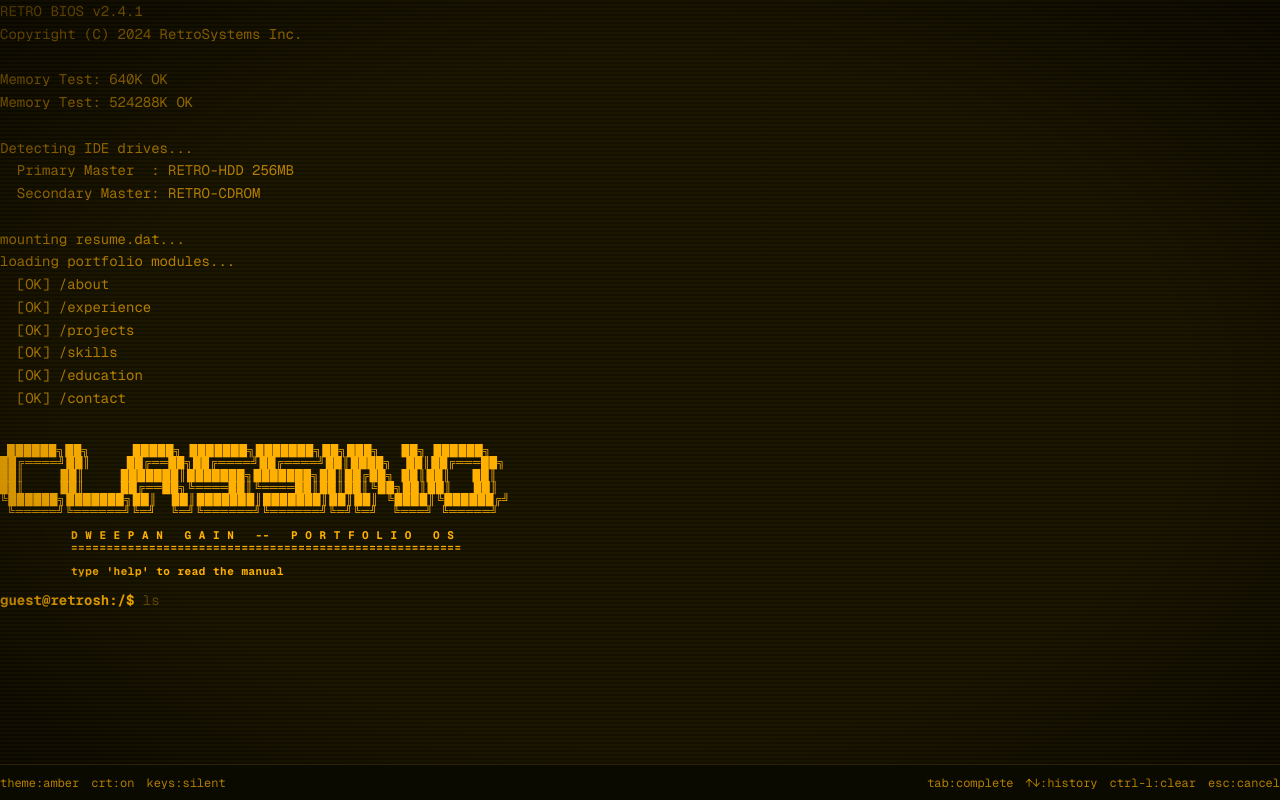
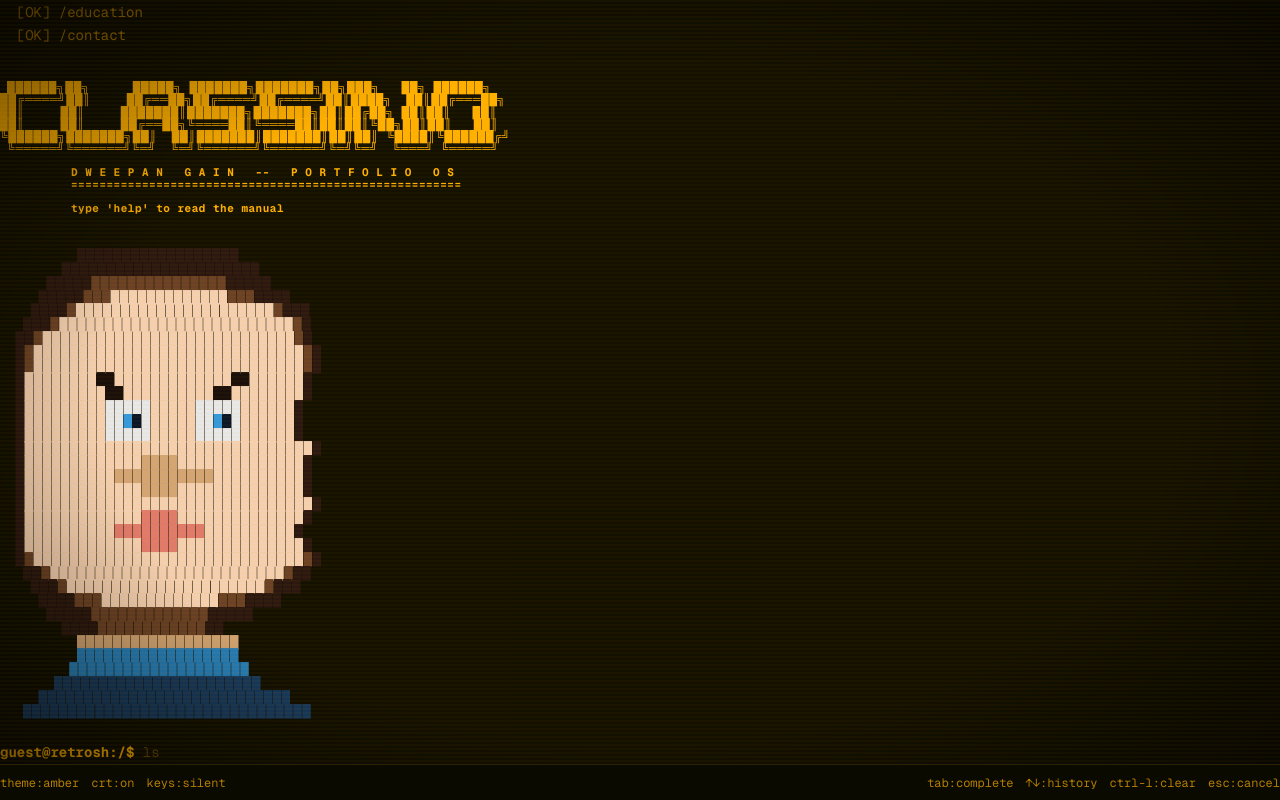
Before and after one commit to Markes10/Markes10, a Next.js app: page / in a window 1280 px wide. Built offline with nearby package versions, Linux system fonts and the light colour scheme.

Commit message:
9d968dd7-e077-4738-aea0-fb034e5e9b9d

```diff
--- a/src/components/Terminal.tsx
+++ b/src/components/Terminal.tsx
@@ -4,6 +4,7 @@ import { useState, useEffect, useRef, useCallback, useMemo } from 'react';
 import { OutputLine, ThemeName, ThemeColors } from '@/lib/terminal/types';
 import { fileSystem } from '@/lib/terminal/fileSystem';
 import { executeCommand, getTabCompletion, getGhostText } from '@/lib/terminal/commands';
+import { createProfileArtHTML } from '@/lib/terminal/profileArt';
 
 const THEMES: Record<ThemeName, ThemeColors> = {
   amber: {
@@ -310,7 +311,16 @@ export default function Terminal() {
       const doneT = setTimeout(() => {
         setIsBooting(false);
         setBootDone(true);
+        // Show colorful profile art after boot
+        setTimeout(() => {
+          setOutput(prev => [
+            ...prev,
+            { id: `profile-${Date.now()}`, content: '', type: 'output' },
+            { id: `profile-art-${Date.now()}`, content: createProfileArtHTML(), type: 'html' },
+            { id: `profile-end-${Date.now()}`, content: '', type: 'output' },
+          ]);
           setTimeout(() => termRef.current?.focus(), 50);
+        }, 200);
       }, bannerLines.length * 15 + 300);
       timeouts.push(doneT);
     }, 4000);
@@ -366,6 +376,14 @@ export default function Terminal() {
       }}>
         {/* Output */}
         {output.map(line => (
+          line.type === 'html' ? (
+            <div
+              key={line.id}
+              className="whitespace-pre"
+              style={{ lineHeight: '1.15', fontSize: '12px', letterSpacing: '0.5px' }}
+              dangerouslySetInnerHTML={{ __html: line.content }}
+            />
+          ) : (
             <div key={line.id} className="whitespace-pre-wrap break-all" style={{
               color: line.type === 'error' ? colors.accent
                 : line.type === 'input' ? colors.textDim
@@ -377,6 +395,7 @@ export default function Terminal() {
               lineHeight: line.type === 'banner' ? '1.1' : undefined,
               letterSpacing: line.type === 'banner' ? '0.5px' : undefined,
             }}>{line.content || '\u00A0'}</div>
+          )
         ))}
 
         {/* Input line */}
--- a/src/lib/terminal/commands.ts
+++ b/src/lib/terminal/commands.ts
@@ -1,4 +1,5 @@
 import { CommandContext, FSNode, OutputLine, ThemeName } from './types';
+import { createProfileArtHTML } from './profileArt';
 
 let idCounter = 0;
 const uid = () => `line-${++idCounter}-${Date.now()}`;
@@ -63,6 +64,7 @@ export function executeCommand(
     clear: cmdClear,
     help: cmdHelp,
     projects: cmdProjects,
+    profile: cmdProfile,
   };
 
   const handler = commands[cmd];
@@ -112,11 +114,21 @@ function cmdCat(args: string[], ctx: CommandContext): OutputLine[] {
 
 function cmdWhoami(_args: string[], _ctx: CommandContext): OutputLine[] {
   return [
+    { id: uid(), content: createProfileArtHTML(), type: 'html' },
     { id: uid(), content: '', type: 'output' },
     { id: uid(), content: '  Name:     Dweepan Gain', type: 'output' },
     { id: uid(), content: '  Title:    AI/ML Engineer', type: 'output' },
     { id: uid(), content: '  Location: Vasco Da Gama, Goa, India', type: 'output' },
     { id: uid(), content: '  Pitch:    Building intelligent systems at the intersection of AI and software engineering.', type: 'output' },
+    { id: uid(), content: '', type: 'output' },
+  ];
+}
+
+function cmdProfile(_args: string[], _ctx: CommandContext): OutputLine[] {
+  return [
+    { id: uid(), content: createProfileArtHTML(), type: 'html' },
+    { id: uid(), content: '', type: 'output' },
+    { id: uid(), content: '  Dweepan Gain  |  AI/ML Engineer  |  Goa, India', type: 'output' },
     { id: uid(), content: '', type: 'output' },
   ];
 }
@@ -324,7 +336,8 @@ function cmdHelp(_args: string[], _ctx: CommandContext): OutputLine[] {
     { id: uid(), content: '    cat <file>          Display file contents', type: 'output' as const },
     { id: uid(), content: '', type: 'output' as const },
     { id: uid(), content: '  PORTFOLIO', type: 'output' as const },
-    { id: uid(), content: '    whoami              Display profile summary', type: 'output' as const },
+    { id: uid(), content: '    whoami              Display profile summary with portrait', type: 'output' as const },
+    { id: uid(), content: '    profile             Display colorful ASCII portrait', type: 'output' as const },
     { id: uid(), content: '    experience          Show work history', type: 'output' as const },
     { id: uid(), content: '    projects            List all projects', type: 'output' as const },
     { id: uid(), content: '    skills              Show technical skills', type: 'output' as const },
@@ -360,7 +373,7 @@ export function getTabCompletion(input: string, cwd: string, fs: FSNode): string
   if (parts.length <= 1) {
     // Complete command name
     const prefix = parts[0];
-    const commands = ['ls', 'cd', 'cat', 'whoami', 'skills', 'experience', 'education', 'github', 'contact', 'resume', 'theme', 'crt', 'keys', 'clear', 'help', 'projects'];
+    const commands = ['ls', 'cd', 'cat', 'whoami', 'skills', 'experience', 'education', 'github', 'contact', 'resume', 'theme', 'crt', 'keys', 'clear', 'help', 'projects', 'profile'];
     const match = commands.find(c => c.startsWith(prefix));
     return match ? match : input;
   }
@@ -391,7 +404,7 @@ export function getGhostText(input: string, cwd: string, fs: FSNode): string {
   const parts = input.split(/\s+/);
   if (parts.length <= 1) {
     const prefix = parts[0];
-    const commands = ['ls', 'cd', 'cat', 'whoami', 'skills', 'experience', 'education', 'github', 'contact', 'resume', 'theme', 'clear', 'help', 'projects'];
+    const commands = ['ls', 'cd', 'cat', 'whoami', 'skills', 'experience', 'education', 'github', 'contact', 'resume', 'theme', 'crt', 'keys', 'clear', 'help', 'projects', 'profile'];
     const match = commands.find(c => c.startsWith(prefix));
     return match ? match.slice(prefix.length) : '';
   }
--- /dev/null
+++ b/src/lib/terminal/profileArt.ts
@@ -0,0 +1,122 @@
+// Colorful ASCII profile art generator
+// Uses a grid of color codes mapped to actual colors,
+// rendered as HTML spans with block characters (█)
+
+const COLORS: Record<string, string> = {
+  // Hair
+  'h': '#2C1810', // dark brown
+  'H': '#6B4226', // medium brown
+  // Skin
+  'L': '#F5D0B0', // lightest
+  '1': '#EABB94', // light
+  '2': '#D4A574', // shadow
+  // Eyes
+  'b': '#1A0F0A', // eyebrow
+  'w': '#E8E8E8', // sclera (white)
+  'e': '#3498DB', // iris (blue)
+  'p': '#0A1628', // pupil (dark)
+  // Mouth
+  'm': '#E07A6B', // lips (coral)
+  // Neck / Shirt
+  'n': '#D4A574', // neck
+  's': '#2980B9', // shirt (blue)
+  'S': '#1A3C5E', // shirt dark (navy)
+};
+
+// Each row is a string of color-code characters.
+// '.' = transparent (rendered as space).
+// All rows are padded to the same width for alignment.
+const GRID: string[] = [
+  // Hair (top)
+  '..........hhhhhhhhhhhhhhhhhh..........',
+  '........hhhhhhhhhhhhhhhhhhhhhh........',
+  '......hhhhhHHHHHHHHHHHHHHHhhhhh......',
+  '.....hhhhhHHHLLLLLLLLLLLLLHHHhhhh....',
+  // Hair + forehead
+  '....hhhhHLLLLLLLLLLLLLLLLLLLLLLHhhh...',
+  '...hhhHLLLLLLLLLLLLLLLLLLLLLLLLLLHh...',
+  '..hhHLLLLLLLLLLLLLLLLLLLLLLLLLLLLHh...',
+  '..hHLLLLLLLLLLLLLLLLLLLLLLLLLLLLLLHh..',
+  '..hHLLLLLLLLLLLLLLLLLLLLLLLLLLLLLLHh..',
+  // Eyebrows
+  '..hLLLLLLLLbbLLLLLLLLLLLLLbbLLLLLLh..',
+  '..hLLLLLLLLLbbLLLLLLLLLLbbLLLLLLLLh..',
+  // Eyes (3 rows: top white, iris+pupil, bottom white)
+  '..hLLLLLLLLLwwwwwLLLLLwwwwwLLLLLLh..',
+  '..hLLLLLLLLLwwepwLLLLLwwepwLLLLLLh..',
+  '..hLLLLLLLLLwwwwwLLLLLwwwwwLLLLLLh..',
+  // Cheeks
+  '..hLLLLLLLLLLLLLLLLLLLLLLLLLLLLLLLLh.',
+  // Nose (bridge + tip with shadow)
+  '..hLLLLLLLLLLLLL2222LLLLLLLLLLLLLLh.',
+  '..hLLLLLLLLLL22222222222LLLLLLLLLLh..',
+  '..hLLLLLLLLLLLLL2222LLLLLLLLLLLLLLh.',
+  // Above mouth
+  '..hLLLLLLLLLLLLLLLLLLLLLLLLLLLLLLLLh.',
+  // Mouth (top lip, full, bottom lip)
+  '..hLLLLLLLLLLLLLmmmmLLLLLLLLLLLLLLh.',
+  '..hLLLLLLLLLLmmmmmmmmmmLLLLLLLLLLh...',
+  '..hLLLLLLLLLLLLLmmmmLLLLLLLLLLLLLLh.',
+  // Chin + jaw
+  '..hHLLLLLLLLLLLLLLLLLLLLLLLLLLLLLLHh.',
+  '...hhHLLLLLLLLLLLLLLLLLLLLLLLLLLHhh..',
+  '....hhhHLLLLLLLLLLLLLLLLLLLLLLHhhh...',
+  '.....hhhhHHHLLLLLLLLLLLLLHHHhhhh.....',
+  '......hhhhhHHHHHHHHHHHHHhhhhh........',
+  '........hhhhHHHHHHHHHHHHhh...........',
+  // Neck
+  '..........nnnnnnnnnnnnnnnnnn..........',
+  // Shirt
+  '..........ssssssssssssssssss..........',
+  '.........ssssssssssssssssssss.........',
+  '.......SSSSSSSSSSSSSSSSSSSSSSS.......',
+  '.....SSSSSSSSSSSSSSSSSSSSSSSSSSSS....',
+  '...SSSSSSSSSSSSSSSSSSSSSSSSSSSSSSSS..',
+];
+
+// Normalize all rows to the same width
+let _maxW = 0;
+for (const r of GRID) { if (r.length > _maxW) _maxW = r.length; }
+GRID.forEach((r, i) => { GRID[i] = r.padEnd(_maxW, '.'); });
+
+/**
+ * Generates a colorful ASCII portrait as an HTML string.
+ * Each cell in the grid maps to a colored block character.
+ * Consecutive same-color blocks are grouped into single <span> elements
+ * for efficient DOM rendering.
+ */
+export function createProfileArtHTML(): string {
+  return GRID.map(row => {
+    let html = '';
+    let currentColor: string | null = null;
+    let buffer = '';
+
+    for (const char of row) {
+      if (char === '.') {
+        if (currentColor !== null) {
+          html += `<span style="color:${currentColor}">${buffer}</span>`;
+          buffer = '';
+          currentColor = null;
+        }
+        html += ' ';
+      } else {
+        const color = COLORS[char] || '#FFB000';
+        if (color === currentColor) {
+          buffer += '\u2588';
+        } else {
+          if (currentColor !== null) {
+            html += `<span style="color:${currentColor}">${buffer}</span>`;
+          }
+          currentColor = color;
+          buffer = '\u2588';
+        }
+      }
+    }
+
+    if (currentColor !== null) {
+      html += `<span style="color:${currentColor}">${buffer}</span>`;
+    }
+
+    return html;
+  }).join('\n');
+}
--- a/src/lib/terminal/types.ts
+++ b/src/lib/terminal/types.ts
@@ -34,7 +34,7 @@ export interface TerminalState {
 export interface OutputLine {
   id: string;
   content: string;
-  type: 'system' | 'output' | 'error' | 'input' | 'banner' | 'boot';
+  type: 'system' | 'output' | 'error' | 'input' | 'banner' | 'boot' | 'html';
 }
 
 export interface CommandContext {
```
Also changed, not shown: 1 other file (tests, documents, lock files or other folders). Lines whose indentation alone changed are shown as unchanged.
